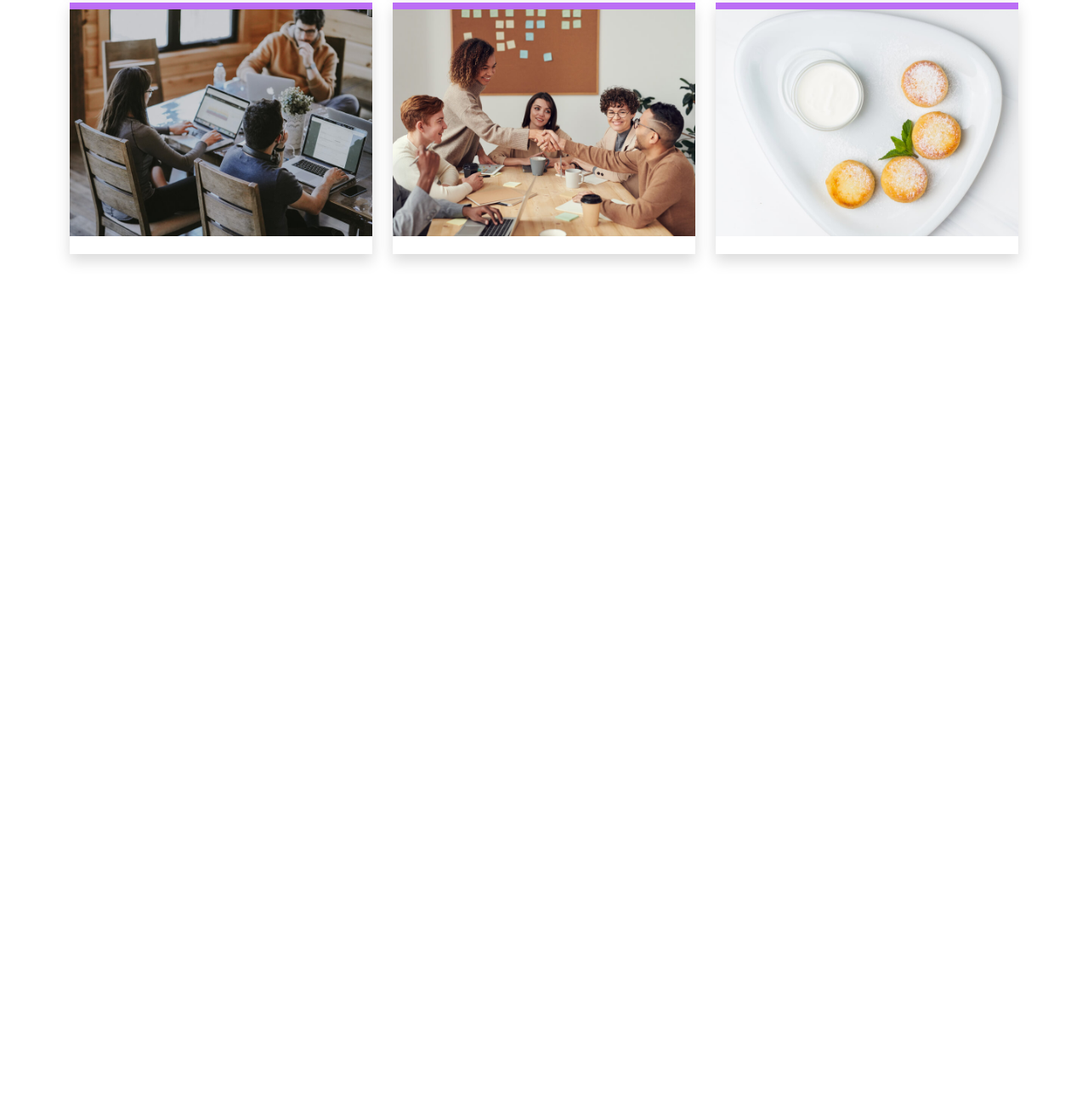
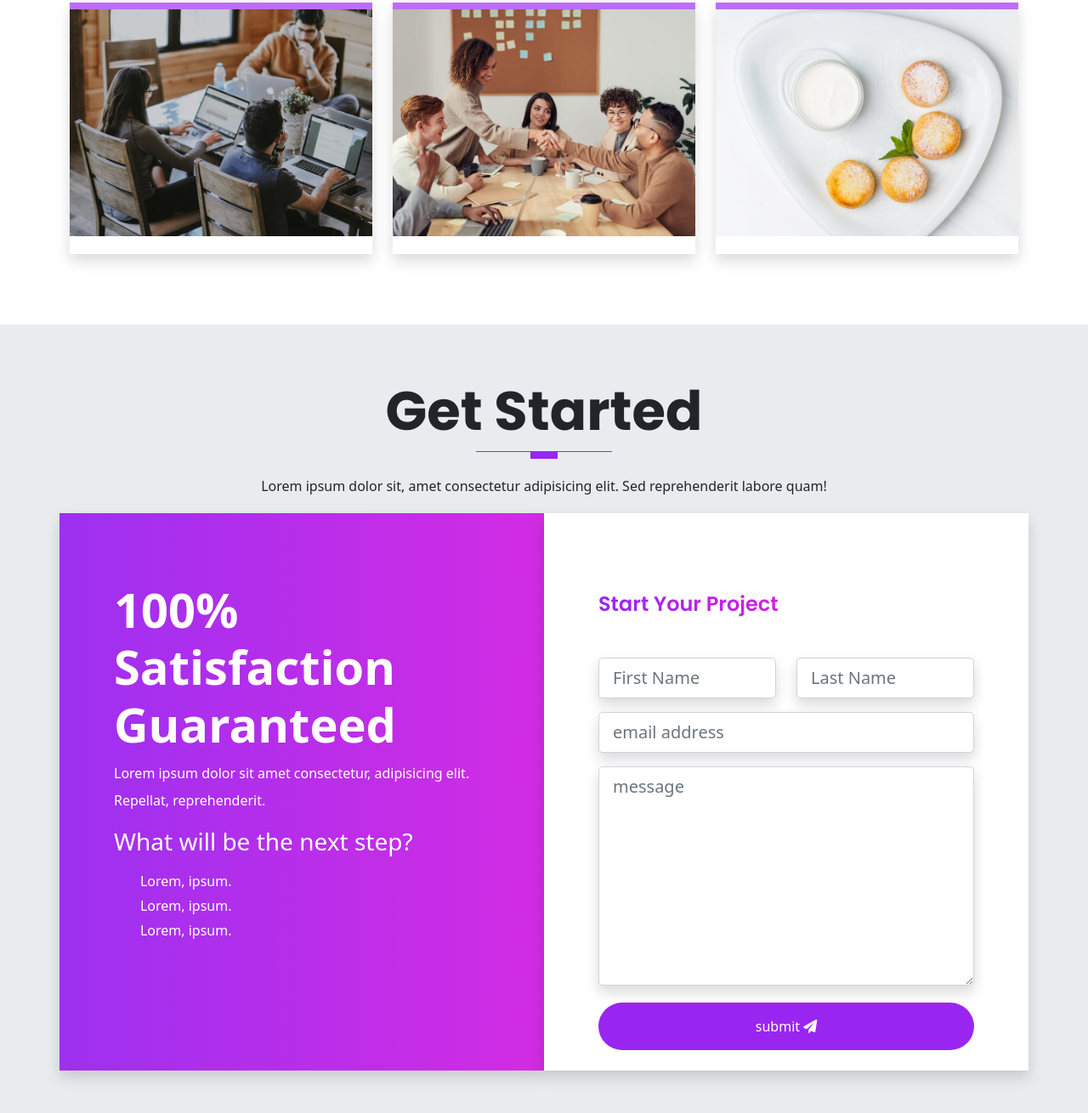
Before and after one commit to sheyiphill/landingpag_bootstrap5, a website: page index.html in a window 1280 px wide. Shown: the part 5978-7288 px from the top of the page at 85% size. Before the commit the page ends 6360 px from the top, so only its background shows below. Drawn offline with nearby package versions, Linux system fonts and the light colour scheme.

Commit message:
added cta section

```diff
--- a/index.html
+++ b/index.html
@@ -565,6 +565,62 @@
   </div>
 </section>
 
+<!-- Get Started -->
+<section id="contact" class="get-started">
+  <div class="container">
+    <div class="row text-center">
+      <h1 class="display-3 fw-bold text-capitalize">Get Started</h1>
+      <div class="heading-line"></div>
+      <p class="lh-lg">
+        Lorem ipsum dolor sit, amet consectetur adipisicing elit. Sed reprehenderit labore quam!
+      </p>
+    </div>
+
+    <!-- CTA Content -->
+     <div class="row text-white">
+       <div class="col-12 col-lg-6 gradient shadow p-3">
+         <div class="cta-info w-100">
+           <h4 class="display-4 fw-bold">100% Satisfaction Guaranteed</h4>
+           <p class="lh-lg">
+             Lorem ipsum dolor sit amet consectetur, adipisicing elit. Repellat, reprehenderit.
+           </p>
+           <h3 class="display-3--brief">What will be the next step?</h3>
+           <ul class="cta-info__list">
+             <li>Lorem, ipsum.</li>
+             <li>Lorem, ipsum.</li>
+             <li>Lorem, ipsum.</li>
+           </ul>
+         </div>
+       </div>
+
+       <div class="col-12 col-lg-6 bg-white shadow p-3">
+         <div class="form w-100 pb-2">
+          <h4 class="display-3--title mb-5">start your project</h4>
+          <form action="#" class="row">
+            <div class="col-md-6 mb-3">
+              <input type="text" placeholder="First Name" id="inputFirstName" class="shadow form-control form-control-lg">
+            </div>
+            <div class=" col-md-6 mb-3">
+              <input type="text" placeholder="Last Name" id="inputLastName" class="shadow form-control form-control-lg">
+            </div>
+            <div class="mb-3">
+              <input type="text" placeholder="email address" id="inputEmail" class="shadow form-control form-control-lg">
+            </div>
+            <div class="mb-3">
+              <textarea name="message" placeholder="message"  id="message" rows="8" class="shadow form-control form-control-lg"></textarea>
+            </div>
+            <div class="text-center d-grid mt-1">
+              <button type="button" class="btn btn-primary rounded-pill pt-3 pb-3">
+                submit
+              <i class="fas fa-paper-plane"></i>
+              </button>
+            </div>
+          </form>
+         </div>
+       </div>
+     </div>
+  </div>
+</section>
 
 
 
--- a/scss/components/_typography.scss
+++ b/scss/components/_typography.scss
@@ -66,6 +66,15 @@
 
 // Border Right
 .border-right{
-    border-right: 0.1rem solid $gray-300;
-    height: 100%;
+    border-right:0;
+
+    @include media-breakpoint-up(sm){
+        border-right: 0.1rem solid $gray-300;
+        height: 100%;
+    }
 }
+
+// Gradient
+.gradient{
+    background:linear-gradient(to right,rgba($primary, 0.95),rgba($secondary,0.95));
+}
--- a/scss/sections/_get-started.scss
+++ b/scss/sections/_get-started.scss
@@ -0,0 +1,45 @@
+@use'../custom'as *;
+@use'../components/mixins'as *;
+
+.get-started{
+    padding:4rem 0;
+    background-color: $gray-200;
+}
+
+.cta-info{
+    padding:3rem;
+    margin:1rem 0;
+
+    &__list{
+        position:relative;
+        list-style-type:none;
+        display:block;
+        padding-top: 0.5rem;
+        padding-left: 0.5rem;
+        margin-bottom: 0.7rem;
+
+        li::before{
+            font-family: "Font Awesome 5 Free";
+            content:"\f00c";
+            font-weight: 600;
+            margin-right: 0.5rem;
+            font-size: 1.2rem;
+        }
+    }
+}
+
+// form content
+.form {
+    padding: 3rem;
+
+    button{
+        border: none;
+        color: $white;
+
+        a{
+            color:$white;
+            text-decoration: none;
+            text-transform: capitalize ;
+        }
+    }
+}
```
Also changed, not shown: assets/css/style.css, 1 other file.
